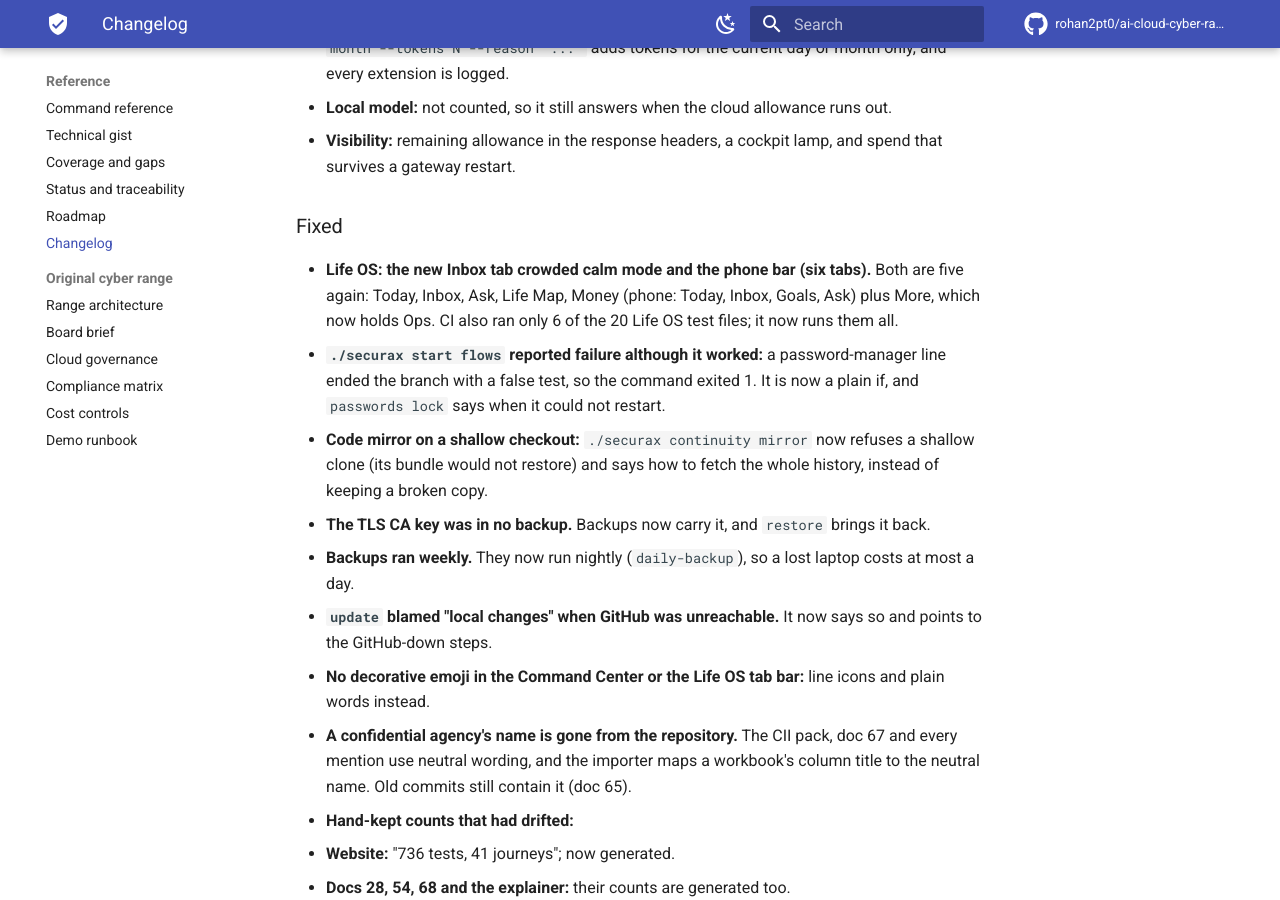
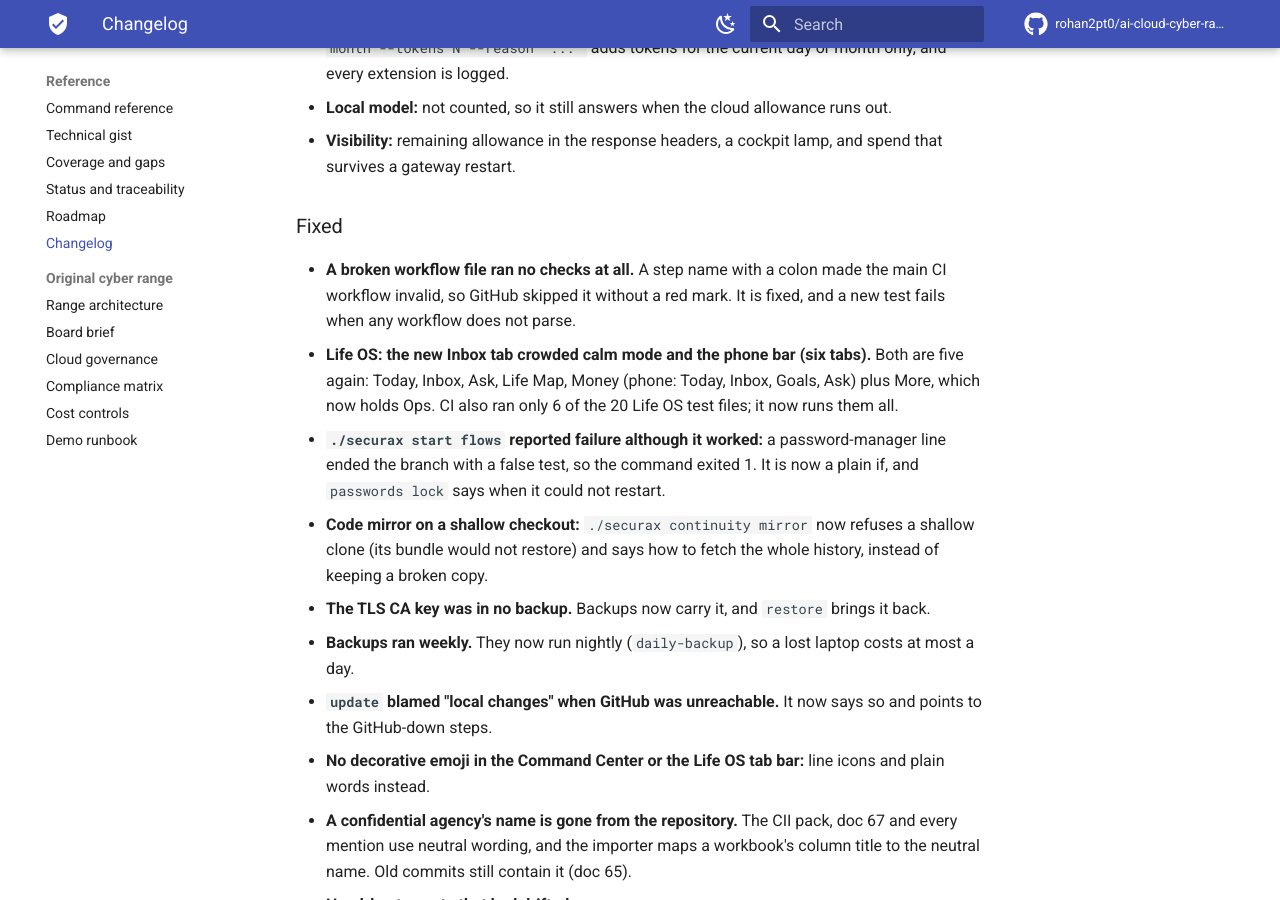
Before and after one commit to rohan2pt0/ai-cloud-cyber-range, an MkDocs documentation site: the page built from docs/reference/changelog.md, in a window 1280 px wide and 900 px high, scrolled down 9521 px. Built offline with MkDocs 1.6.1 and Material for MkDocs 9.7.7, drawn with Linux system fonts in a browser that asks for light colours; comment, search, counter and statistics services are not loaded; some of the changed text lies outside the part shown.

Commit message:
CI: the devsecops workflow did not parse (a colon in a step name), so no checks ran; a test now fails on that
GitHub shows nothing red for an invalid workflow: it just runs none of its jobs.
lifecycle/tests/test_workflows_parse.py parses every workflow and fails instead.

Co-Authored-By: Claude Opus 5.5 <noreply@anthropic.com>
Claude-Session: https://claude.ai/code/session_015FTfQKpAm1o6wRDjK4XHBQ

```diff
--- a/CHANGELOG.md
+++ b/CHANGELOG.md
@@ -191,6 +191,7 @@ for the versioning and release policy.
   - **Visibility:** remaining allowance in the response headers, a cockpit lamp, and spend that survives a gateway restart.
 
 ### Fixed
+- **A broken workflow file ran no checks at all.** A step name with a colon made the main CI workflow invalid, so GitHub skipped it without a red mark. It is fixed, and a new test fails when any workflow does not parse.
 - **Life OS: the new Inbox tab crowded calm mode and the phone bar (six tabs).** Both are five again: Today, Inbox, Ask, Life Map, Money (phone: Today, Inbox, Goals, Ask) plus More, which now holds Ops. CI also ran only 6 of the 20 Life OS test files; it now runs them all.
 - **`./securax start flows` reported failure although it worked:** a password-manager line ended the branch with a false test, so the command exited 1. It is now a plain if, and `passwords lock` says when it could not restart.
 - **Code mirror on a shallow checkout:** `./securax continuity mirror` now refuses a shallow clone (its bundle would not restore) and says how to fetch the whole history, instead of keeping a broken copy.
@@ -226,6 +227,7 @@ for the versioning and release policy.
 - **Nightly safe update:** a new routine (3:15 am) runs `./securax update --auto`. It does something only when main has new commits, the checkout is on main and there are no local edits. It backs up, updates, health-checks and rolls back by itself if needed, never opens a browser, and tells your phone the outcome. Nothing new means no restart.
 
 ### Fixed
+- **A broken workflow file ran no checks at all.** A step name with a colon made the main CI workflow invalid, so GitHub skipped it without a red mark. It is fixed, and a new test fails when any workflow does not parse.
 - **Life OS: the new Inbox tab crowded calm mode and the phone bar (six tabs).** Both are five again: Today, Inbox, Ask, Life Map, Money (phone: Today, Inbox, Goals, Ask) plus More, which now holds Ops. CI also ran only 6 of the 20 Life OS test files; it now runs them all.
 - **`./securax start flows` reported failure although it worked:** a password-manager line ended the branch with a false test, so the command exited 1. It is now a plain if, and `passwords lock` says when it could not restart.
 - **A second home for the code, in one guided step:** `./securax continuity mirror setup` makes a key that can push only to a private GitLab project, checks it, saves the address and mirrors at once. Doc 84 records why GitLab, and why the old history is not rewritten.
@@ -277,6 +279,7 @@ for the versioning and release policy.
 ### Changed
 - The app no longer asks anything when a sync link matches the setup it already has (so `go` can open it on every run).
 ### Fixed
+- **A broken workflow file ran no checks at all.** A step name with a colon made the main CI workflow invalid, so GitHub skipped it without a red mark. It is fixed, and a new test fails when any workflow does not parse.
 - **Life OS: the new Inbox tab crowded calm mode and the phone bar (six tabs).** Both are five again: Today, Inbox, Ask, Life Map, Money (phone: Today, Inbox, Goals, Ask) plus More, which now holds Ops. CI also ran only 6 of the 20 Life OS test files; it now runs them all.
 - **`./securax start flows` reported failure although it worked:** a password-manager line ended the branch with a false test, so the command exited 1. It is now a plain if, and `passwords lock` says when it could not restart.
 - **A second home for the code, in one guided step:** `./securax continuity mirror setup` makes a key that can push only to a private GitLab project, checks it, saves the address and mirrors at once. Doc 84 records why GitLab, and why the old history is not rewritten.
@@ -296,6 +299,7 @@ for the versioning and release policy.
   - The first fetch is a silent baseline; later fetches push only new titles to your phone. The monthly digest is Markdown with titles, dates and links only, and links CERT-In for a manual check because it publishes no feed.
   - Links that do not point to the regulator's own site are dropped; DTD and entity declarations are refused. Daily and monthly routines added. 7 tests.
 ### Fixed
+- **A broken workflow file ran no checks at all.** A step name with a colon made the main CI workflow invalid, so GitHub skipped it without a red mark. It is fixed, and a new test fails when any workflow does not parse.
 - **Life OS: the new Inbox tab crowded calm mode and the phone bar (six tabs).** Both are five again: Today, Inbox, Ask, Life Map, Money (phone: Today, Inbox, Goals, Ask) plus More, which now holds Ops. CI also ran only 6 of the 20 Life OS test files; it now runs them all.
 - **`./securax start flows` reported failure although it worked:** a password-manager line ended the branch with a false test, so the command exited 1. It is now a plain if, and `passwords lock` says when it could not restart.
 - **A second home for the code, in one guided step:** `./securax continuity mirror setup` makes a key that can push only to a private GitLab project, checks it, saves the address and mirrors at once. Doc 84 records why GitLab, and why the old history is not rewritten.
@@ -323,6 +327,7 @@ for the versioning and release policy.
   - `website/build.sh` builds the site with the docs at `/docs/` for Cloudflare Pages.
 - **Doc 60:** how to go live on cyberbaba.org with Cloudflare Pages (custom domain, Full (strict) TLS, free Email Routing for hello@), and how to move all development to the SecuRAX build agent (`autobuild` / `opencode` with free models, the same gates, main protected by CI), with the next builds queued as ready tasks.
 ### Fixed
+- **A broken workflow file ran no checks at all.** A step name with a colon made the main CI workflow invalid, so GitHub skipped it without a red mark. It is fixed, and a new test fails when any workflow does not parse.
 - **Life OS: the new Inbox tab crowded calm mode and the phone bar (six tabs).** Both are five again: Today, Inbox, Ask, Life Map, Money (phone: Today, Inbox, Goals, Ask) plus More, which now holds Ops. CI also ran only 6 of the 20 Life OS test files; it now runs them all.
 - **`./securax start flows` reported failure although it worked:** a password-manager line ended the branch with a false test, so the command exited 1. It is now a plain if, and `passwords lock` says when it could not restart.
 - **A second home for the code, in one guided step:** `./securax continuity mirror setup` makes a key that can push only to a private GitLab project, checks it, saves the address and mirrors at once. Doc 84 records why GitLab, and why the old history is not rewritten.
@@ -387,6 +392,7 @@ for the versioning and release policy.
 - **Offline power-ups** (doc 32): `./securax offline sync|status` + `./securax kev` (CISA KEV and MITRE ATT&CK snapshots, streamed and slimmed, work with no network; the AI-SOC names ATT&CK techniques and `scan` flags known-exploited CVEs from them) and `./securax bench` (measures your installed local models for RAM fit / accuracy / tokens-per-second and recommends one). Verified repo ledger: llama.cpp, BitNet, whisper.cpp, llamafile, Atomic Red Team, Sigma, osv-scanner, sqlite-vec. Journey `offline_power`.
 - **Behavioural rules + `./securax diffcheck`** (docs 31): the four rules popularised by Karpathy's LLM-coding observations, in our own words, in `BUILD-CONTRACT.md`; `diffcheck` enforces the contract's mechanical hard rules on the diff and gates `autobuild` (journey `diffcheck_gate`). Adoption ledger for agent-skills, ECC (vet: BLOCK, ideas only), karpathy-skills, freellmapi, context-mode.
 ### Fixed
+- **A broken workflow file ran no checks at all.** A step name with a colon made the main CI workflow invalid, so GitHub skipped it without a red mark. It is fixed, and a new test fails when any workflow does not parse.
 - **Life OS: the new Inbox tab crowded calm mode and the phone bar (six tabs).** Both are five again: Today, Inbox, Ask, Life Map, Money (phone: Today, Inbox, Goals, Ask) plus More, which now holds Ops. CI also ran only 6 of the 20 Life OS test files; it now runs them all.
 - **`./securax start flows` reported failure although it worked:** a password-manager line ended the branch with a false test, so the command exited 1. It is now a plain if, and `passwords lock` says when it could not restart.
 - **A second home for the code, in one guided step:** `./securax continuity mirror setup` makes a key that can push only to a private GitLab project, checks it, saves the address and mirrors at once. Doc 84 records why GitLab, and why the old history is not rewritten.
@@ -407,6 +413,7 @@ for the versioning and release policy.
   - **GitOps genome** (`gitops/`): Argo CD app-of-apps, platform (cert-manager, KEDA, Kyverno, Falco, Prometheus, Velero), shared router, a tenant chart stamped per `gitops/tenants/*.yaml`, per-tenant metering rules + dashboard. Gateway now exports token and latency metrics.
   - CI job `lifecycle-genome`; `./securax verify --full` runs the Terraform proofs; sandbox journeys `lifecycle_sprout`, `lifecycle_organs`, `lifecycle_cloud_is_safe`.
 ### Fixed
+- **A broken workflow file ran no checks at all.** A step name with a colon made the main CI workflow invalid, so GitHub skipped it without a red mark. It is fixed, and a new test fails when any workflow does not parse.
 - **Life OS: the new Inbox tab crowded calm mode and the phone bar (six tabs).** Both are five again: Today, Inbox, Ask, Life Map, Money (phone: Today, Inbox, Goals, Ask) plus More, which now holds Ops. CI also ran only 6 of the 20 Life OS test files; it now runs them all.
 - **`./securax start flows` reported failure although it worked:** a password-manager line ended the branch with a false test, so the command exited 1. It is now a plain if, and `passwords lock` says when it could not restart.
 - **A second home for the code, in one guided step:** `./securax continuity mirror setup` makes a key that can push only to a private GitLab project, checks it, saves the address and mirrors at once. Doc 84 records why GitLab, and why the old history is not rewritten.
@@ -497,6 +504,7 @@ for the versioning and release policy.
   The gateway is shown as a friendly security status ("every AI call is guarded"), not raw JSON.
 
 ### Fixed
+- **A broken workflow file ran no checks at all.** A step name with a colon made the main CI workflow invalid, so GitHub skipped it without a red mark. It is fixed, and a new test fails when any workflow does not parse.
 - **Life OS: the new Inbox tab crowded calm mode and the phone bar (six tabs).** Both are five again: Today, Inbox, Ask, Life Map, Money (phone: Today, Inbox, Goals, Ask) plus More, which now holds Ops. CI also ran only 6 of the 20 Life OS test files; it now runs them all.
 - **`./securax start flows` reported failure although it worked:** a password-manager line ended the branch with a false test, so the command exited 1. It is now a plain if, and `passwords lock` says when it could not restart.
 - **A second home for the code, in one guided step:** `./securax continuity mirror setup` makes a key that can push only to a private GitLab project, checks it, saves the address and mirrors at once. Doc 84 records why GitLab, and why the old history is not rewritten.
```
Also changed, not shown: LESSONS.md (+1 -0 lines), README.md (+1 -1 lines), 2 other files.
